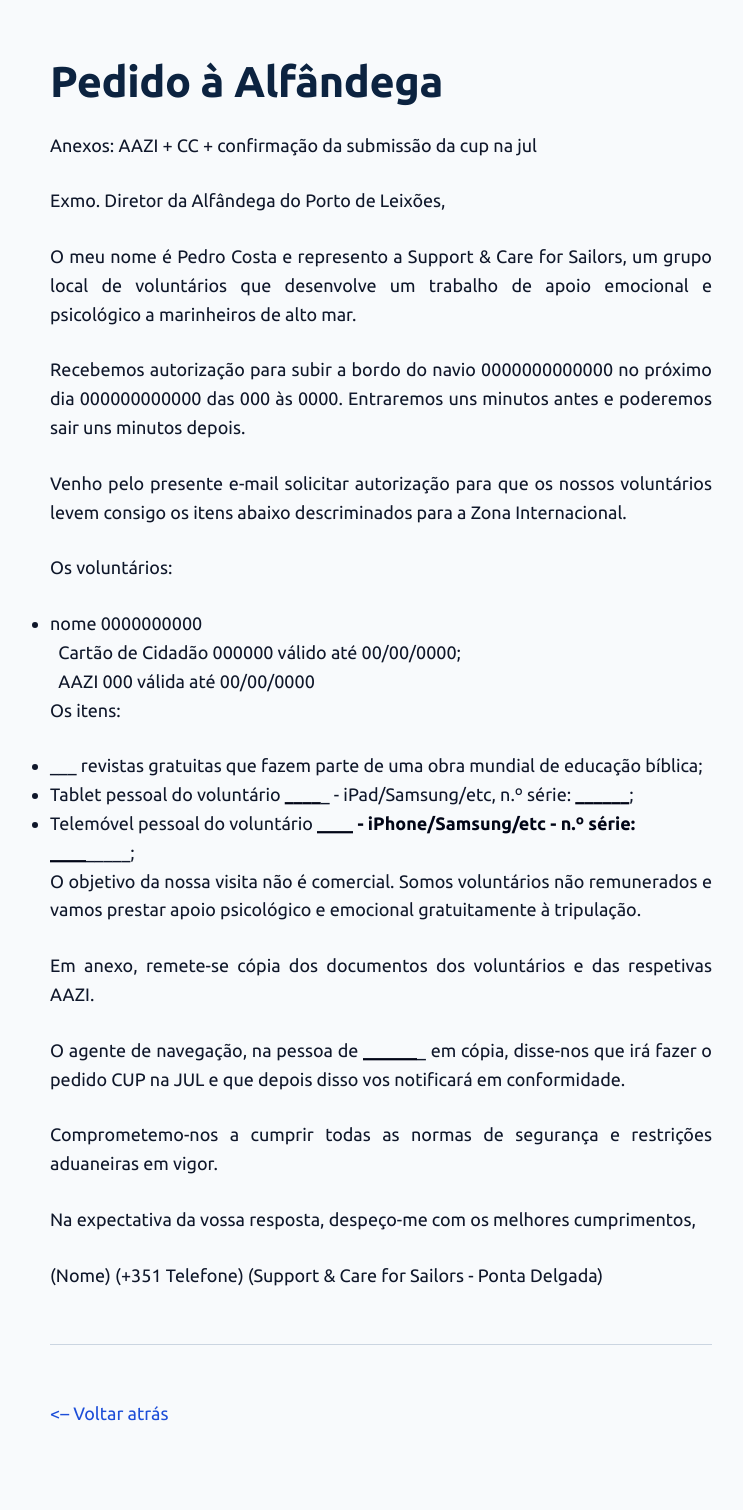
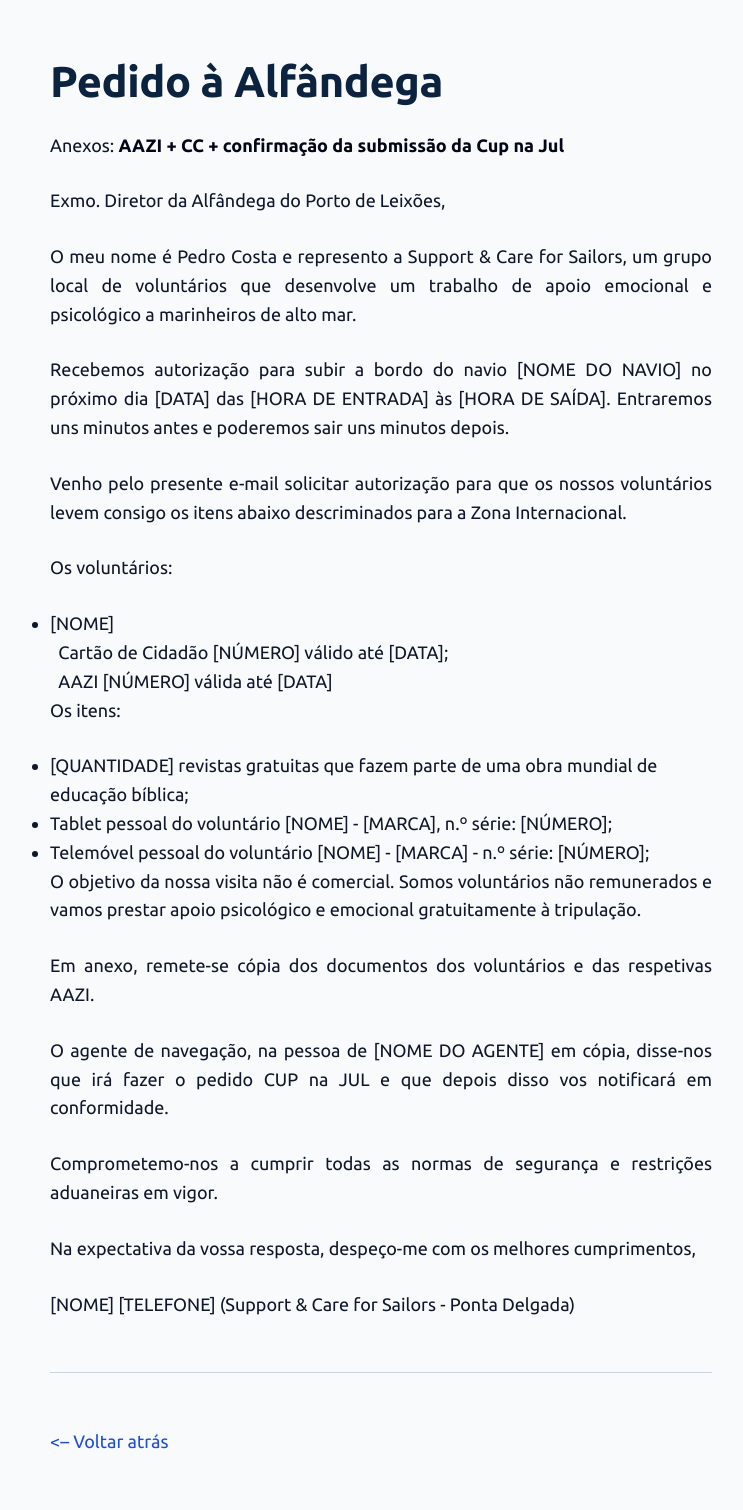
Before and after one commit to tep-pdl/tep-pdl.github.io, a Jekyll site: the page built from secretariado/pedido-a-alfandega.md, in a window 1280 px wide. Shown: the whole page, without its empty margins (259-1002 px from the left). Built offline with Jekyll 4.4.1, drawn with Linux system fonts in a browser that asks for light colours; our own code applies the rules of GitHub Pages for plain Markdown files; before the commit the page ends 1481 px from its top, so only the background shows below that.

Commit message:
Update pedido-a-alfandega.md

```diff
--- a/secretariado/pedido-a-alfandega.md
+++ b/secretariado/pedido-a-alfandega.md
@@ -1,38 +1,38 @@
 # Pedido à Alfândega
 
 Anexos:
-AAZI + CC + confirmação da submissão da cup na jul
+**AAZI + CC + confirmação da submissão da Cup na Jul**
 
 Exmo. Diretor da Alfândega do Porto de Leixões,
 
 O meu nome é Pedro Costa e represento a Support & Care for Sailors, um grupo local de voluntários que desenvolve um trabalho de apoio emocional e psicológico a marinheiros de alto mar.
 
-Recebemos autorização para subir a bordo do navio 0000000000000 no próximo dia 000000000000 das 000 às 0000. Entraremos uns minutos antes e poderemos sair uns minutos depois.
+Recebemos autorização para subir a bordo do navio [NOME DO NAVIO] no próximo dia [DATA] das [HORA DE ENTRADA] às [HORA DE SAÍDA]. Entraremos uns minutos antes e poderemos sair uns minutos depois.
 
 Venho pelo presente e-mail solicitar autorização para que os nossos voluntários levem consigo os itens abaixo descriminados para a Zona Internacional.
 
 Os voluntários:
-- nome 0000000000
-  Cartão de Cidadão 000000 válido até 00/00/0000;
-  AAZI 000 válida até 00/00/0000
+- [NOME]
+  Cartão de Cidadão [NÚMERO] válido até [DATA];
+  AAZI [NÚMERO] válida até [DATA]
 
 Os itens:
-- ___ revistas gratuitas que fazem parte de uma obra mundial de educação bíblica;
-- Tablet pessoal do voluntário _____________ - iPad/Samsung/etc, n.º série: __________________;
-- Telemóvel pessoal do voluntário __________ - iPhone/Samsung/etc -  n.º série: _______________;
+- [QUANTIDADE] revistas gratuitas que fazem parte de uma obra mundial de educação bíblica;
+- Tablet pessoal do voluntário [NOME] - [MARCA], n.º série: [NÚMERO];
+- Telemóvel pessoal do voluntário [NOME] - [MARCA] -  n.º série: [NÚMERO];
 
 O objetivo da nossa visita não é comercial. Somos voluntários não remunerados e vamos prestar apoio psicológico e emocional gratuitamente à tripulação.
 
 Em anexo, remete-se cópia dos documentos dos voluntários e das respetivas AAZI.
 
-O agente de navegação, na pessoa de ___________________ em cópia, disse-nos que irá fazer o pedido CUP na JUL e que depois disso vos notificará em conformidade.
+O agente de navegação, na pessoa de [NOME DO AGENTE] em cópia, disse-nos que irá fazer o pedido CUP na JUL e que depois disso vos notificará em conformidade.
 
 Comprometemo-nos a cumprir todas as normas de segurança e restrições aduaneiras em vigor.
 
 Na expectativa da vossa resposta, despeço-me com os melhores cumprimentos,
 
-(Nome)
-(+351 Telefone)
+[NOME]
+[TELEFONE]
 (Support & Care for Sailors - Ponta Delgada)
 
 
```
